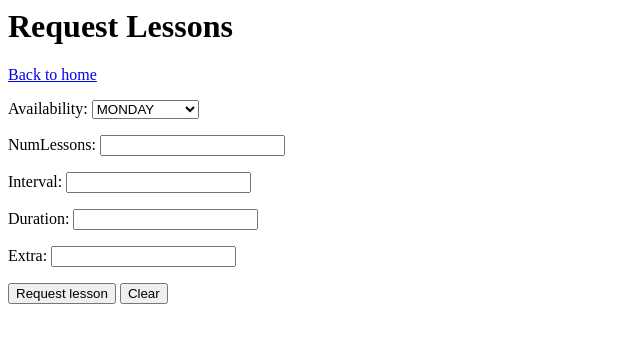
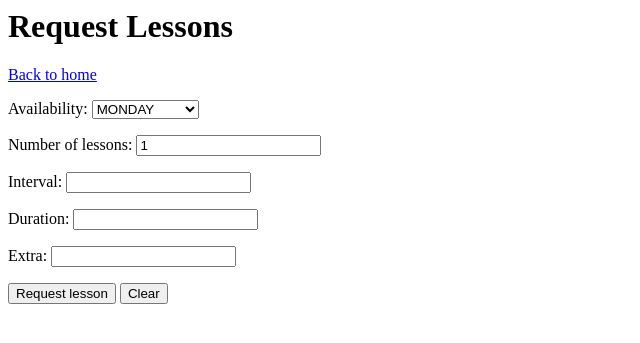
Before and after one commit to charlie-leong/Manatee, a Django app: page /request-lessons/ in a window 1280 px wide. Shown: the top 343 px of the page, without its empty margins (0-640 px from the left). Run offline with Django 4.2, Linux system fonts and the light colour scheme.

Commit message:
Remove widgets from forms.py and add default value to num_of_lessons field

```diff
--- a/lessons/forms.py
+++ b/lessons/forms.py
@@ -1,13 +1,14 @@
 from django import forms
 from django.core.validators import RegexValidator
+
 from .models import Request
 # Create your forms here.
 
 class RequestForm(forms.ModelForm):
     class Meta:
         model = Request
-        fields=['availability', 'numLessons', 'interval', 'duration', 'extra']
-        widgets = {'numLessons':forms.NumberInput(),'interval':forms.NumberInput(),'duration':forms.NumberInput()}
+        fields=['availability', 'number_of_lessons', 'interval', 'duration', 'extra']
+        #widgets = {'number_of_lessons':forms.NumberInput(),'interval':forms.NumberInput(),'duration':forms.NumberInput()}
 
     def clean(self):
         pass
--- a/lessons/models.py
+++ b/lessons/models.py
@@ -1,4 +1,5 @@
 from django.core.validators import RegexValidator
+from django.core.validators import MinValueValidator, MaxValueValidator
 from django.db import models
 
 # Create your models here.
@@ -12,7 +13,7 @@ AVAILABILITY = (
 
 class Request(models.Model):
     availability =models.CharField(max_length=10, choices=AVAILABILITY, default='monday')
-    numLessons=models.PositiveIntegerField()
+    number_of_lessons=models.PositiveIntegerField(default=1)
     interval = models.PositiveIntegerField()
     duration=models.PositiveIntegerField()
     extra =models.CharField(max_length=10, blank=True)
--- a/lessons/templates/home.html
+++ b/lessons/templates/home.html
@@ -6,6 +6,7 @@
   <!-- {%extends 'base.html%'}-->
   <h1>Music School Management System</h1>
   <p><a href="{% url 'request-lessons' %}">Request a lesson</a></p>
+  <p><a href="{% url 'request-display' %}">See Requests</a></p>
 
 </body>
 </html>
```
Also changed, not shown: lessons/migrations/0003_remove_request_numlessons_request_number_of_lessons_and_more.py (added).
